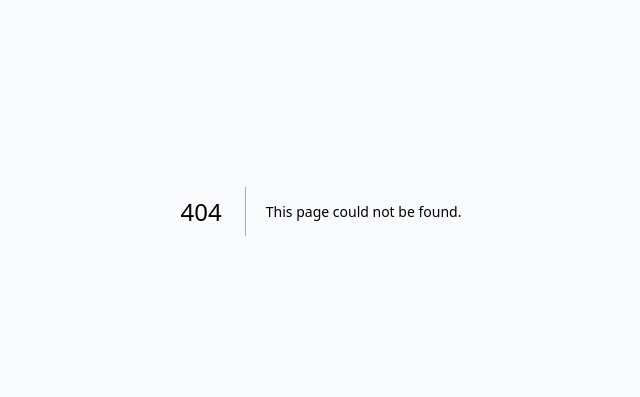
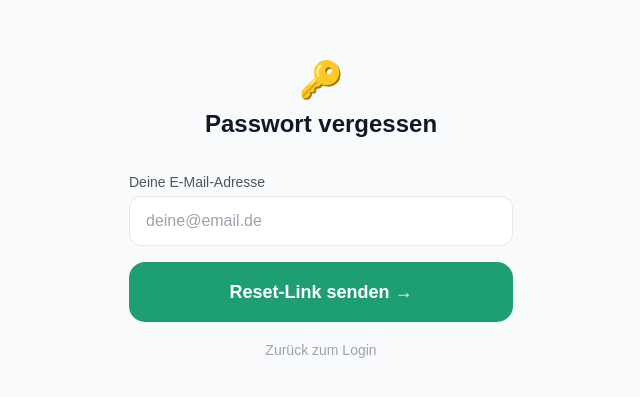
Before and after one commit to michadeag/no-show-killer, a Next.js app: page /forgot-password in a window 1280 px wide. Before the commit this address had no page. Shown: the part 189-586 px from the top of the page, without its empty margins (319-959 px from the left). Built offline with nearby package versions, Linux system fonts and the light colour scheme.

Commit message:
feat: Passwort vergessen / Reset-Flow

```diff
--- /dev/null
+++ b/app/api/auth/forgot-password/route.ts
@@ -0,0 +1,48 @@
+import { NextRequest, NextResponse } from 'next/server'
+import { randomBytes } from 'crypto'
+import pool from '@/lib/db'
+import { Resend } from 'resend'
+
+const resend = new Resend(process.env.RESEND_API_KEY)
+
+export async function POST(req: NextRequest) {
+  const { email } = await req.json()
+  if (!email) return NextResponse.json({ error: 'E-Mail fehlt' }, { status: 400 })
+
+  const user = await pool.query('SELECT id FROM users WHERE email = $1', [email])
+
+  // Immer OK zurückgeben — kein Hinweis ob E-Mail existiert
+  if (!user.rows[0]) return NextResponse.json({ ok: true })
+
+  const token = randomBytes(32).toString('hex')
+  const expires = new Date(Date.now() + 60 * 60 * 1000) // 1 Stunde
+
+  await pool.query(
+    `INSERT INTO password_reset_tokens (token, user_id, expires_at)
+     VALUES ($1, $2, $3)
+     ON CONFLICT (token) DO NOTHING`,
+    [token, user.rows[0].id, expires]
+  )
+
+  const resetUrl = `${process.env.NEXTAUTH_URL}/reset-password?token=${token}`
+
+  await resend.emails.send({
+    from: process.env.RESEND_FROM || 'onboarding@resend.dev',
+    to: email,
+    subject: 'Passwort zurücksetzen – No-Show-Killer',
+    html: `
+      <div style="font-family:sans-serif;max-width:520px;margin:0 auto;padding:24px">
+        <h2 style="color:#1D9E75">Passwort zurücksetzen</h2>
+        <p>Du hast eine Anfrage zum Zurücksetzen deines Passworts gestellt.</p>
+        <p>Klicke auf den Button um ein neues Passwort zu setzen. Der Link ist <strong>1 Stunde</strong> gültig.</p>
+        <a href="${resetUrl}"
+           style="display:inline-block;background:#1D9E75;color:white;padding:12px 24px;border-radius:8px;text-decoration:none;font-weight:bold;margin:16px 0">
+          Passwort zurücksetzen →
+        </a>
+        <p style="color:#999;font-size:12px">Falls du diese Anfrage nicht gestellt hast, kannst du diese E-Mail ignorieren.</p>
+      </div>
+    `,
+  })
+
+  return NextResponse.json({ ok: true })
+}
--- /dev/null
+++ b/app/api/auth/reset-password/route.ts
@@ -0,0 +1,27 @@
+import { NextRequest, NextResponse } from 'next/server'
+import bcrypt from 'bcryptjs'
+import pool from '@/lib/db'
+
+export async function POST(req: NextRequest) {
+  const { token, password } = await req.json()
+  if (!token || !password) return NextResponse.json({ error: 'Fehlende Daten' }, { status: 400 })
+  if (password.length < 8) return NextResponse.json({ error: 'Passwort zu kurz (min. 8 Zeichen)' }, { status: 400 })
+
+  const result = await pool.query(
+    `SELECT * FROM password_reset_tokens
+     WHERE token = $1 AND used_at IS NULL AND expires_at > NOW()`,
+    [token]
+  )
+
+  if (!result.rows[0]) {
+    return NextResponse.json({ error: 'Link ungültig oder abgelaufen' }, { status: 400 })
+  }
+
+  const { user_id } = result.rows[0]
+  const hash = await bcrypt.hash(password, 12)
+
+  await pool.query('UPDATE users SET password = $1 WHERE id = $2', [hash, user_id])
+  await pool.query('UPDATE password_reset_tokens SET used_at = NOW() WHERE token = $1', [token])
+
+  return NextResponse.json({ ok: true })
+}
--- /dev/null
+++ b/app/forgot-password/page.tsx
@@ -0,0 +1,67 @@
+'use client'
+import { useState } from 'react'
+import Link from 'next/link'
+
+export default function ForgotPasswordPage() {
+  const [email, setEmail] = useState('')
+  const [sent, setSent] = useState(false)
+  const [loading, setLoading] = useState(false)
+
+  async function handleSubmit(e: React.FormEvent) {
+    e.preventDefault()
+    setLoading(true)
+    await fetch('/api/auth/forgot-password', {
+      method: 'POST',
+      headers: { 'Content-Type': 'application/json' },
+      body: JSON.stringify({ email }),
+    })
+    setLoading(false)
+    setSent(true)
+  }
+
+  return (
+    <main className="min-h-screen flex items-center justify-center px-4 bg-gray-50">
+      <div className="w-full max-w-sm">
+        <div className="text-center mb-8">
+          <span className="text-4xl">🔑</span>
+          <h1 className="text-2xl font-bold text-gray-900 mt-2">Passwort vergessen</h1>
+        </div>
+
+        {sent ? (
+          <div className="bg-white rounded-2xl border border-gray-100 shadow-sm p-6 text-center space-y-4">
+            <span className="text-4xl">📬</span>
+            <p className="text-gray-700 font-medium">E-Mail gesendet!</p>
+            <p className="text-gray-500 text-sm">Falls ein Account mit dieser E-Mail existiert, erhältst du einen Link zum Zurücksetzen. Bitte prüfe auch deinen Spam-Ordner.</p>
+            <Link href="/login" className="inline-block text-sm text-[#1D9E75] font-medium hover:underline">
+              Zurück zum Login →
+            </Link>
+          </div>
+        ) : (
+          <form onSubmit={handleSubmit} className="space-y-4">
+            <div>
+              <label className="block text-sm font-medium text-gray-600 mb-1">Deine E-Mail-Adresse</label>
+              <input
+                type="email"
+                required
+                value={email}
+                onChange={e => setEmail(e.target.value)}
+                placeholder="deine@email.de"
+                className="w-full border border-gray-200 rounded-xl px-4 py-3 text-base text-gray-900 bg-white placeholder-gray-400 focus:outline-none focus:ring-2 focus:ring-[#1D9E75]"
+              />
+            </div>
+            <button
+              type="submit"
+              disabled={loading}
+              className="w-full py-4 bg-[#1D9E75] text-white text-lg font-bold rounded-2xl hover:bg-[#178a64] transition-colors disabled:opacity-50"
+            >
+              {loading ? 'Sende...' : 'Reset-Link senden →'}
+            </button>
+            <div className="text-center">
+              <Link href="/login" className="text-sm text-gray-400 hover:text-gray-600">Zurück zum Login</Link>
+            </div>
+          </form>
+        )}
+      </div>
+    </main>
+  )
+}
--- a/app/login/page.tsx
+++ b/app/login/page.tsx
@@ -2,6 +2,7 @@
 import { useState, useEffect, Suspense } from 'react'
 import { signIn } from 'next-auth/react'
 import { useRouter, useSearchParams } from 'next/navigation'
+import Link from 'next/link'
 
 function LoginContent() {
   const router = useRouter()
@@ -125,6 +126,11 @@ function LoginContent() {
             >
               {loading ? 'Einloggen...' : 'Einloggen →'}
             </button>
+            <div className="text-center">
+              <Link href="/forgot-password" className="text-sm text-gray-400 hover:text-[#1D9E75]">
+                Passwort vergessen?
+              </Link>
+            </div>
           </form>
         ) : (
           <form onSubmit={handleRegister} className="space-y-4">
--- /dev/null
+++ b/app/reset-password/page.tsx
@@ -0,0 +1,111 @@
+'use client'
+import { useState, Suspense } from 'react'
+import { useRouter, useSearchParams } from 'next/navigation'
+import Link from 'next/link'
+
+function ResetPasswordContent() {
+  const router = useRouter()
+  const searchParams = useSearchParams()
+  const token = searchParams.get('token')
+
+  const [password, setPassword] = useState('')
+  const [confirm, setConfirm] = useState('')
+  const [loading, setLoading] = useState(false)
+  const [error, setError] = useState('')
+  const [done, setDone] = useState(false)
+
+  async function handleSubmit(e: React.FormEvent) {
+    e.preventDefault()
+    if (password !== confirm) return setError('Passwörter stimmen nicht überein')
+    if (password.length < 8) return setError('Mindestens 8 Zeichen')
+
+    setLoading(true)
+    setError('')
+    const res = await fetch('/api/auth/reset-password', {
+      method: 'POST',
+      headers: { 'Content-Type': 'application/json' },
+      body: JSON.stringify({ token, password }),
+    })
+    const data = await res.json()
+    setLoading(false)
+
+    if (!res.ok) return setError(data.error || 'Fehler beim Zurücksetzen')
+    setDone(true)
+    setTimeout(() => router.push('/login'), 3000)
+  }
+
+  if (!token) {
+    return (
+      <div className="text-center space-y-4">
+        <span className="text-4xl">❌</span>
+        <p className="text-gray-700">Ungültiger Link.</p>
+        <Link href="/forgot-password" className="text-[#1D9E75] font-medium hover:underline">Neuen Link anfordern →</Link>
+      </div>
+    )
+  }
+
+  return (
+    <>
+      <div className="text-center mb-8">
+        <span className="text-4xl">🔐</span>
+        <h1 className="text-2xl font-bold text-gray-900 mt-2">Neues Passwort</h1>
+      </div>
+
+      {done ? (
+        <div className="bg-white rounded-2xl border border-gray-100 shadow-sm p-6 text-center space-y-4">
+          <span className="text-4xl">✅</span>
+          <p className="text-gray-700 font-medium">Passwort erfolgreich geändert!</p>
+          <p className="text-gray-500 text-sm">Du wirst zum Login weitergeleitet...</p>
+        </div>
+      ) : (
+        <form onSubmit={handleSubmit} className="space-y-4">
+          {error && (
+            <div className="bg-red-50 border border-[#E24B4A] text-[#E24B4A] px-4 py-3 rounded-xl text-sm">{error}</div>
+          )}
+          <div>
+            <label className="block text-sm font-medium text-gray-600 mb-1">Neues Passwort</label>
+            <input
+              type="password"
+              required
+              minLength={8}
+              value={password}
+              onChange={e => setPassword(e.target.value)}
+              placeholder="Mindestens 8 Zeichen"
+              className="w-full border border-gray-200 rounded-xl px-4 py-3 text-base text-gray-900 bg-white placeholder-gray-400 focus:outline-none focus:ring-2 focus:ring-[#1D9E75]"
+            />
+          </div>
+          <div>
+            <label className="block text-sm font-medium text-gray-600 mb-1">Passwort bestätigen</label>
+            <input
+              type="password"
+              required
+              value={confirm}
+              onChange={e => setConfirm(e.target.value)}
+              placeholder="Passwort wiederholen"
+              className="w-full border border-gray-200 rounded-xl px-4 py-3 text-base text-gray-900 bg-white placeholder-gray-400 focus:outline-none focus:ring-2 focus:ring-[#1D9E75]"
+            />
+          </div>
+          <button
+            type="submit"
+            disabled={loading}
+            className="w-full py-4 bg-[#1D9E75] text-white text-lg font-bold rounded-2xl hover:bg-[#178a64] transition-colors disabled:opacity-50"
+          >
+            {loading ? 'Speichert...' : 'Passwort speichern →'}
+          </button>
+        </form>
+      )}
+    </>
+  )
+}
+
+export default function ResetPasswordPage() {
+  return (
+    <main className="min-h-screen flex items-center justify-center px-4 bg-gray-50">
+      <div className="w-full max-w-sm">
+        <Suspense>
+          <ResetPasswordContent />
+        </Suspense>
+      </div>
+    </main>
+  )
+}
```
